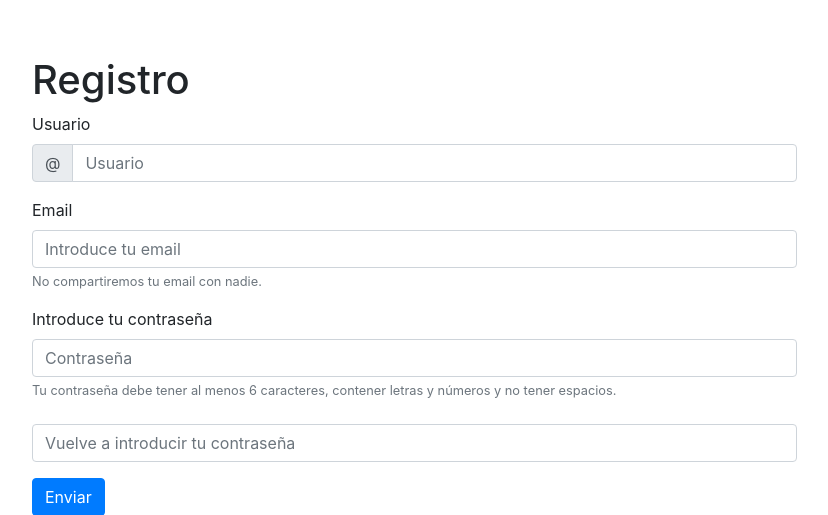
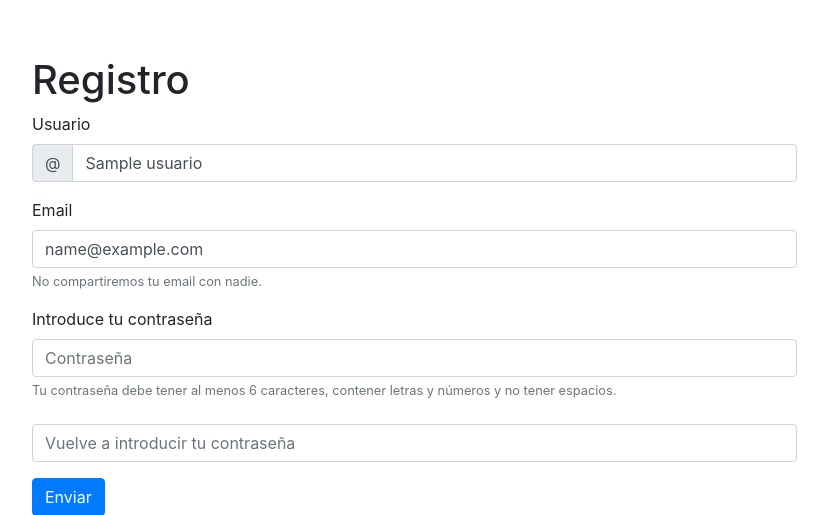
Before and after one commit to iesgn/growlab18, a Flask app: template Desarrollo/calendar/templates/registro.html in a window 1280 px wide. Shown: the part 72-587 px from the top of the page, without its empty margins (53-881 px from the left). Run offline with Flask 2, Linux system fonts and the light colour scheme; the template is opened without the code that fills it: most values are stand-ins (such as "Sample title", 1, 10 or a date in 2020); some libraries are stand-ins or nearby versions.

Commit message:
Template registro y app.py

```diff
--- a/Desarrollo/calendar/app.py
+++ b/Desarrollo/calendar/app.py
@@ -23,8 +23,15 @@ def login():
 @app.route('/registro', methods=['GET', 'POST'])
 def registro():
     if request.method=="GET":
-        return render_template("registro.html")
+        return render_template("registro.html",datos=None,error=None)
     else:
+        usuario = request.form['usuario']
+        email = request.form['email']
+        pass1 = request.form['pass1']
+        pass2 = request.form['pass2']
+        if pass1!=pass2:
+            error="Las contraseñas no coinciden."
+            return render_template("registro.html",datos=request.form,error=error)
         #Compruebo que el usuario no exista.
         #Si no existe lo añado a la BD
         pass
--- a/Desarrollo/calendar/templates/registro.html
+++ b/Desarrollo/calendar/templates/registro.html
@@ -10,6 +10,11 @@
         <div class="row">
           <div class="col-md-10">
 <h1>Registro</h1>
+{%if error%}
+<div class="alert alert-danger" role="alert">
+  {{error}}
+</div>
+{%endif%}
 <form action="/registro" method="post">
   <div class="form-row">
     <div class="col-md-10 mb-3">
@@ -18,24 +23,24 @@
         <div class="input-group-prepend">
           <span class="input-group-text" id="inputGroupPrepend2">@</span>
         </div>
-        <input type="text" class="form-control" id="validationDefaultUsername" placeholder="Usuario" aria-describedby="inputGroupPrepend2" required>
+        <input type="text" class="form-control" id="validationDefaultUsername" placeholder="Usuario" aria-describedby="inputGroupPrepend2" name="usuario" value="{{datos["usuario"]}}" required>
       </div>
     </div>
   </div>
   <div class="form-row">
     <div class="col-md-10 mb-3">
       <label for="exampleInputEmail1">Email</label>
-      <input type="email" class="form-control" id="exampleInputEmail1" aria-describedby="emailHelp" placeholder="Introduce tu email">
+      <input type="email" class="form-control" id="exampleInputEmail1" aria-describedby="emailHelp" placeholder="Introduce tu email" name="email" value="{{datos["email"]}}">
       <small id="emailHelp" class="form-text text-muted">No compartiremos tu email con nadie.</small>
     </div>
   </div>
   <div class="form-row">
     <div class="col-md-10 mb-3">
       <label for="validationDefault03">Introduce tu contraseña</label>
-      <input type="text" class="form-control" id="validationDefault03" placeholder="Contraseña" name="pass1" required>
+      <input type="password" class="form-control" id="validationDefault03" placeholder="Contraseña" name="pass1" required>
       <small id="passHelp" class="form-text text-muted">Tu contraseña debe tener al menos 6 caracteres, contener letras y números y no tener espacios.</small>
       <label for="validationDefault03"></label>
-      <input type="text" class="form-control" id="validationDefault03" placeholder="Vuelve a introducir tu contraseña" name="pass2" required>
+      <input type="password" class="form-control" id="validationDefault03" placeholder="Vuelve a introducir tu contraseña" name="pass2" required>
     </div>
   </div>
   <button class="btn btn-primary" type="submit">Enviar</button>
```
